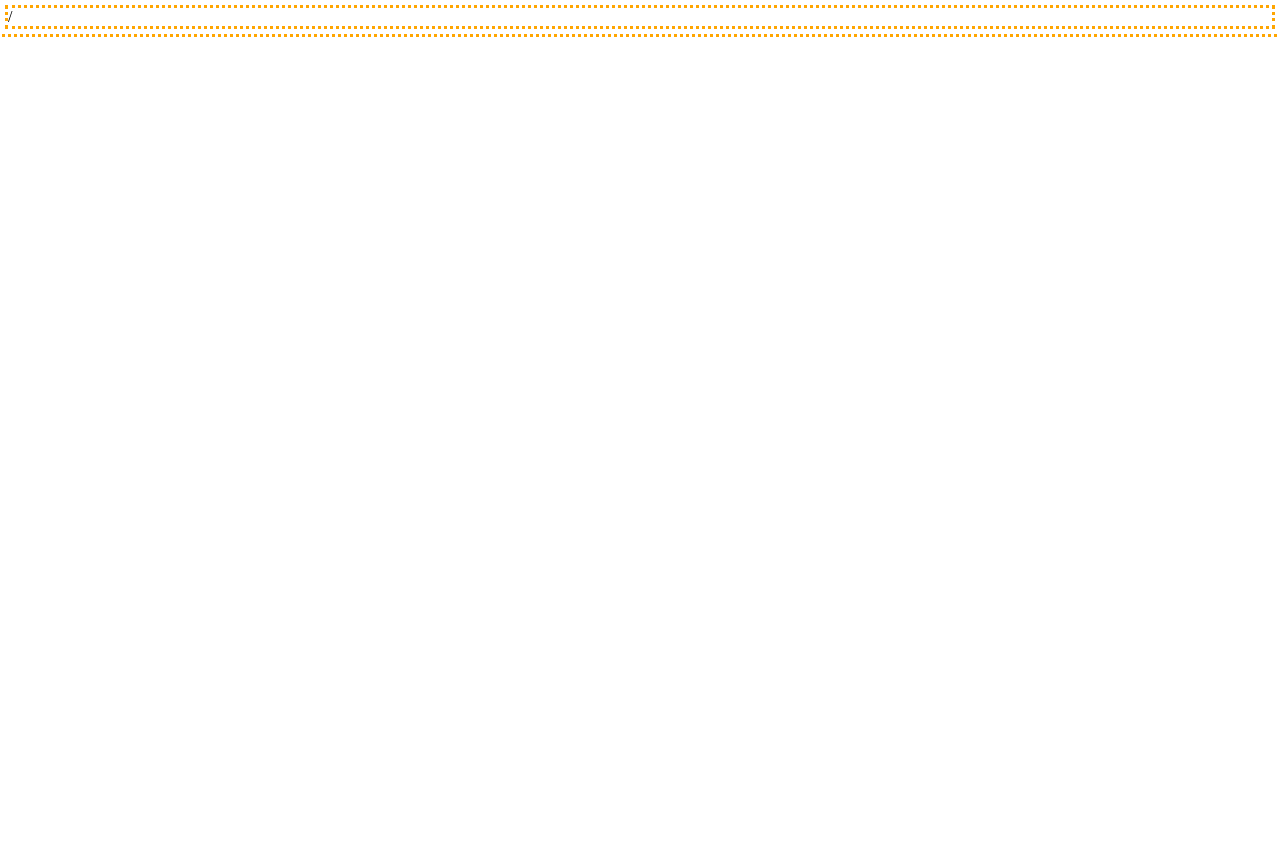
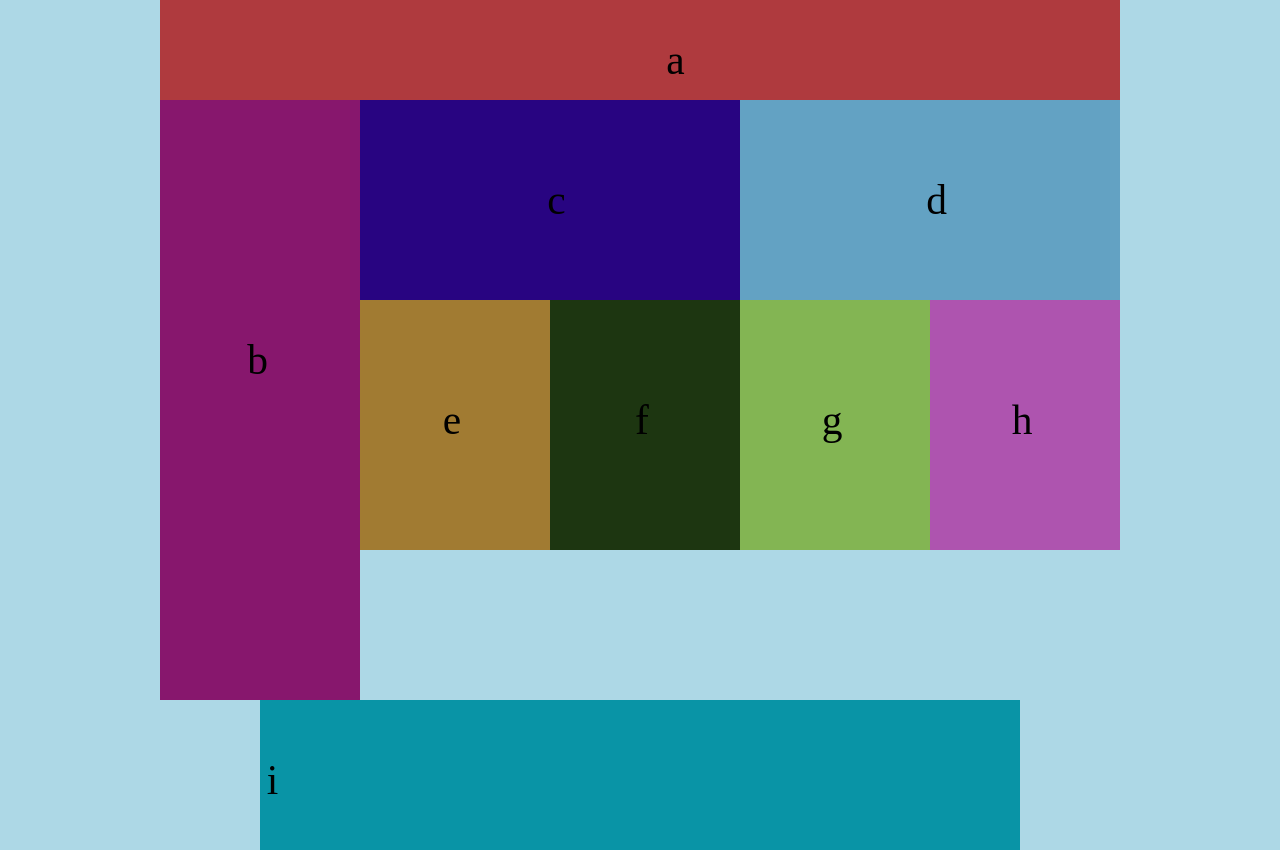
Before and after one commit to JSilvas/ui-challenge-1, a plain HTML site: page index.html in a window 1280 px wide. Before the commit the page ends 800 px from the top, so only its background shows below. Drawn offline with Linux system fonts and the light colour scheme.

Commit message:
Added mobile and desktop views

```diff
--- a/index.html
+++ b/index.html
@@ -2,13 +2,54 @@
 <html lang="en">
 <head>
   <meta charset="UTF-8">
-  <meta name="viewport" content="width=device-width, initial-scale=1.0"> /
+  <meta name="viewport" content="width=device-width, initial-scale=1.0" />
   <meta http-equiv="X-UA-Compatible" content="ie=edge" />
+  <link rel="stylesheet" href="reset.css" />
   <link rel="stylesheet" href="style.css" />
 
   <title>UI Challenge 1</title>
 </head>
   <body>
+    <header>
+      <section id="a">
+        <h2>a</h2>
+      </section>
+      <section id="b">
+        <h2>b</h2>
+      </section>
+      <section id="c">
+        <h2>c</h2>
+      </section>
+      <section id="d">
+        <h2>d</h2>
+      </section>
+    </header>
 
+    <main>
+      <section>
+        <div class="left" id="e">
+          <h2>e</h2>
+        </div>
+        <div class="right" id="f">
+          <h2>f</h2>
+        </div>
+      </section>
+
+      <section>
+        <div class="left" id="g">
+          <h2>g</h2>
+        </div>
+        <div class="right" id="h">
+          <h2>h</h2>
+        </div>
+      </section>
+    </main>
+
+    <footer>
+      <section id="i">
+        <h2>i</h2>
+      </section>
+    </footer>
+    <script src="main.js"></script>
   </body>
 </html>
--- /dev/null
+++ b/main.js
@@ -0,0 +1,16 @@
+'use strict';
+
+const idArray = ['a','b','c','d','e','f','g','h','i'];
+
+const randomColor = () => Math.floor(Math.random() * 256);
+
+const newRGB = () => `rgb(${randomColor()}, ${randomColor()}, ${randomColor()})`;
+
+const assignColors = () => {
+  for (let i = 0; i < idArray.length; i++) {
+    document.getElementById(`${idArray[i]}`).style.backgroundColor = newRGB();
+    console.log('Assigned color: ', newRGB());
+  }
+}
+
+assignColors();
--- /dev/null
+++ b/reset.css
@@ -0,0 +1,48 @@
+/* http://meyerweb.com/eric/tools/css/reset/
+   v2.0 | 20110126
+   License: none (public domain)
+*/
+
+html, body, div, span, applet, object, iframe,
+h1, h2, h3, h4, h5, h6, p, blockquote, pre,
+a, abbr, acronym, address, big, cite, code,
+del, dfn, em, img, ins, kbd, q, s, samp,
+small, strike, strong, sub, sup, tt, var,
+b, u, i, center,
+dl, dt, dd, ol, ul, li,
+fieldset, form, label, legend,
+table, caption, tbody, tfoot, thead, tr, th, td,
+article, aside, canvas, details, embed,
+figure, figcaption, footer, header, hgroup,
+menu, nav, output, ruby, section, summary,
+time, mark, audio, video {
+	margin: 0;
+	padding: 0;
+	border: 0;
+	font-size: 100%;
+	font: inherit;
+	vertical-align: baseline;
+}
+/* HTML5 display-role reset for older browsers */
+article, aside, details, figcaption, figure,
+footer, header, hgroup, menu, nav, section {
+	display: block;
+}
+body {
+	line-height: 1;
+}
+ol, ul {
+	list-style: none;
+}
+blockquote, q {
+	quotes: none;
+}
+blockquote:before, blockquote:after,
+q:before, q:after {
+	content: '';
+	content: none;
+}
+table {
+	border-collapse: collapse;
+	border-spacing: 0;
+}
--- a/style.css
+++ b/style.css
@@ -1,3 +1,131 @@
 * {
-  outline: dotted orange;
+  /* outline: 1px dotted orange; */
 }
+html {
+  font-size: 1.2em;
+}
+body {
+  background-color:#1B232B;
+  text-align: center;
+}
+h2 {
+  position: relative;
+  top: 40%;
+  font-size: 1.8em;
+  display: block;
+}
+
+
+header {
+  height: 475px;
+  max-width: 480px;
+  margin: 0px auto;
+}
+header :first-child {
+  height: 75px;
+}
+header :nth-child(2) {
+  height: 150px;
+}
+header :nth-child(3) {
+  height: 125px;
+}
+header :last-child {
+  height: 125px;
+}
+
+
+main {
+  height: 500px;
+  max-width: 480px;
+  margin: 0px auto;
+}
+main section {
+  width: 480px;
+  height: 250px;
+}
+main div {
+  width: 240px;
+  height: 250px;
+}
+main .left {
+  float: left;
+}
+main .right {
+  float: right;
+}
+
+
+footer {
+  height: 80px;
+  max-width: 480px;
+  margin: 0px auto;
+}
+
+
+/* ~~~~~~Desktop View~~~~~~ */
+
+@media only screen and (min-width: 800px) {
+  body {
+    background-color: lightblue;
+    font-size: 1.2em;
+  }
+  h2 {
+    max-width: 25px;
+    max-height: 40px;
+    margin-right: 45%;
+  }
+
+  header {
+    max-width: 960px;
+    height: 100px;
+  }
+  header :first-child {
+    height: 100px;
+  }
+  header :nth-child(2) {
+    height: 600px;
+    width: 200px;
+    float: left;
+  }
+  header :nth-child(3) {
+    height: 200px;
+    width: 380px;
+    float: left;
+  }
+  header :last-child {
+    height: 200px;
+    width: 380px;
+    float: right;
+  }
+
+  main {
+    width: 100%;
+    max-width: 760px;
+    max-height: 250px;
+    float: left;
+  }
+  main :first-child {
+    width: 380px;
+    float: left;
+  }
+  main :last-child {
+    width: 380px;
+    float: right;
+  }
+  main div {
+    max-width: 190px;
+  }
+
+  footer {
+    clear: both;
+    max-width: 760px;
+    max-height: 150px;
+  }
+  footer section {
+    height: 150px;
+    width: 760px;
+    max-width: 760px;
+    float: right;
+  }
+}
```
